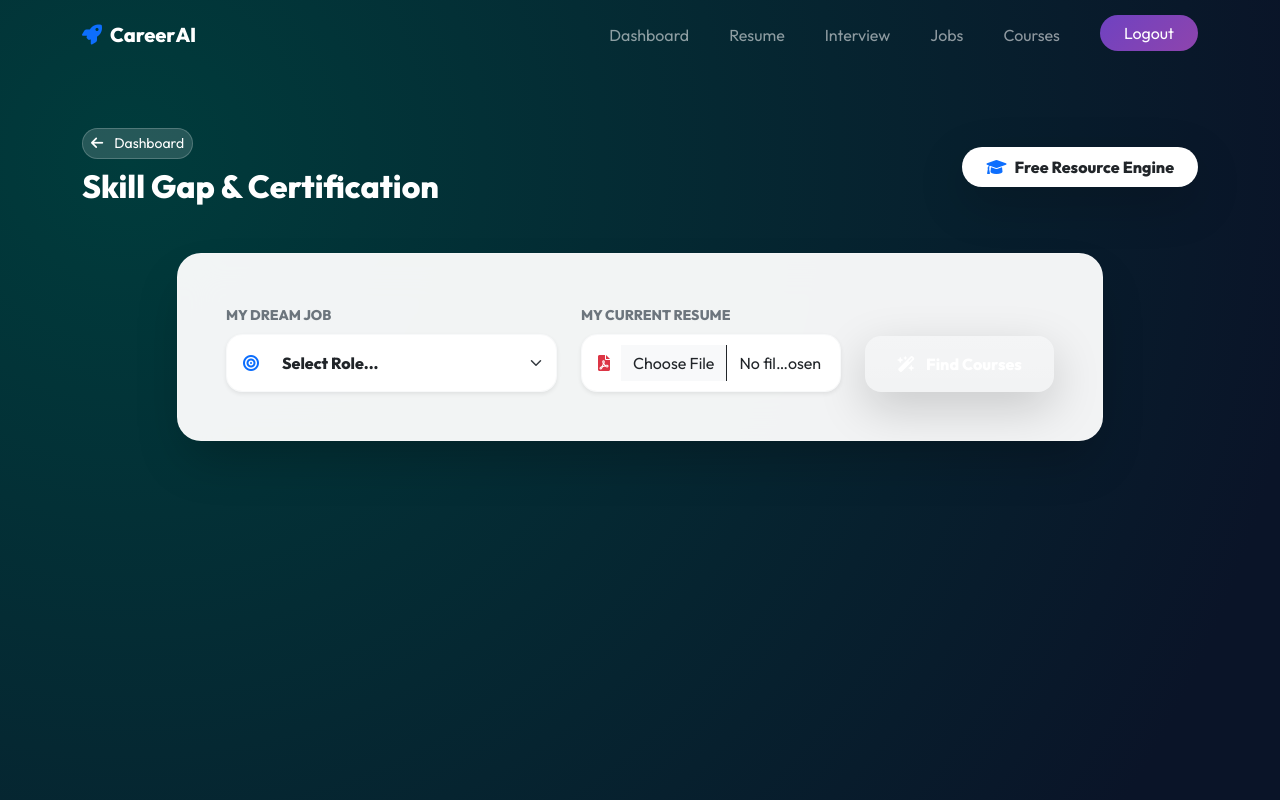
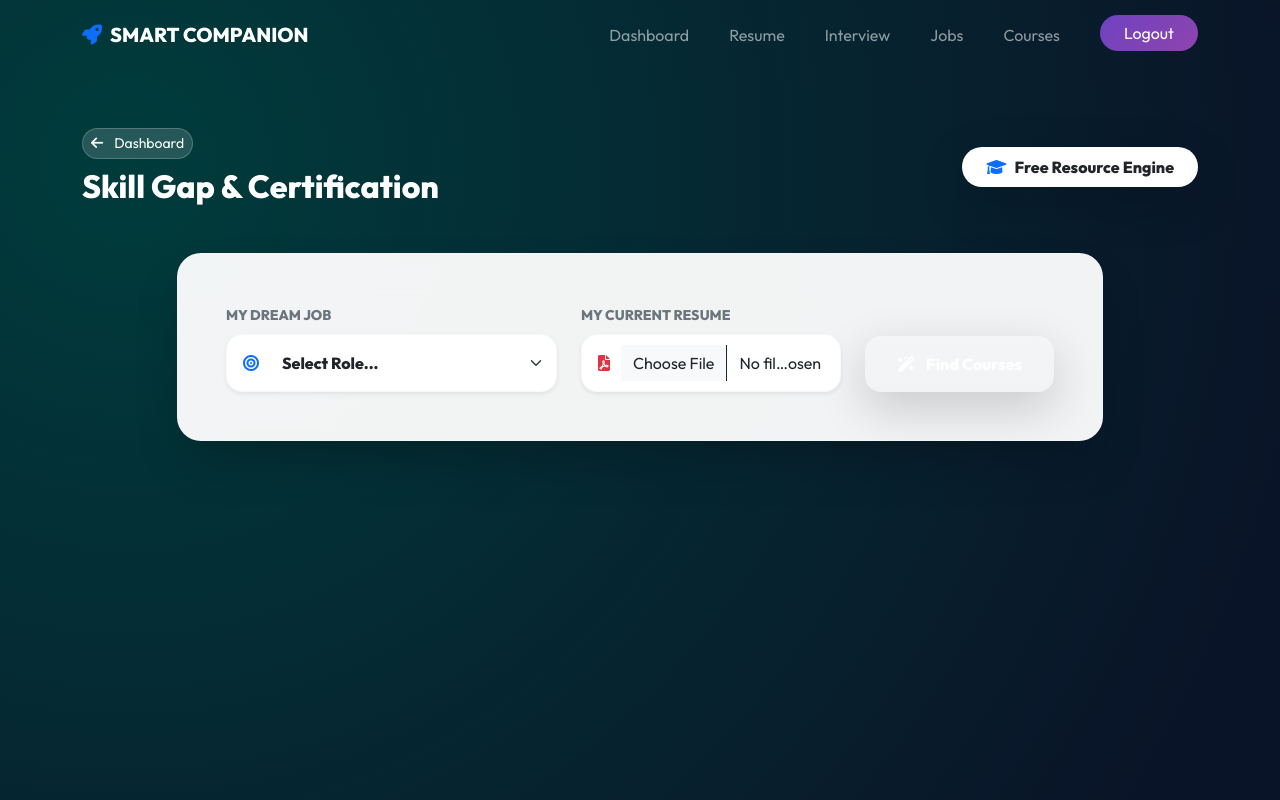
Before and after one commit to mehvishsheikh31/smart_companion, a Flask app: page /courses in a window 1280 px wide. Run offline with Flask 3, Linux system fonts and the light colour scheme; a user stored in the database is signed in; some libraries are stand-ins or nearby versions.

Commit message:
Fix navbar brand name and base template

```diff
--- a/templates/base.html
+++ b/templates/base.html
@@ -16,7 +16,7 @@
     <nav class="navbar navbar-expand-lg fixed-top navbar-dark trans-nav">
         <div class="container">
             <a class="navbar-brand fw-bold" href="/">
-                <i class="fas fa-rocket me-2 text-primary"></i>CareerAI
+                <i class="fas fa-rocket me-2 text-primary"></i>SMART COMPANION
             </a>
 
             <button class="navbar-toggler border-0" type="button" data-bs-toggle="collapse" data-bs-target="#navbarNav">
```
